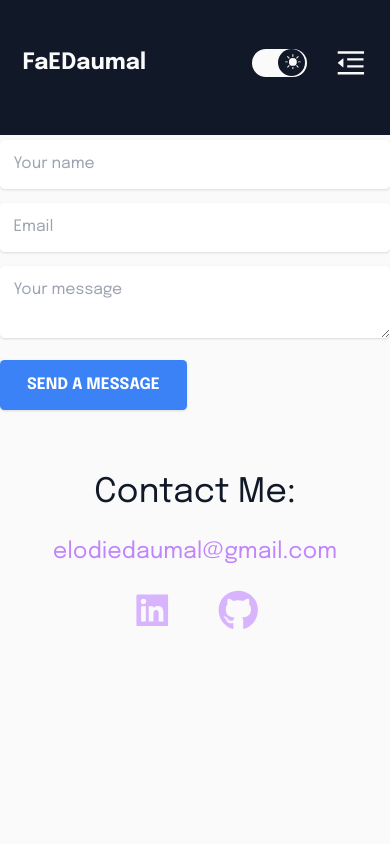
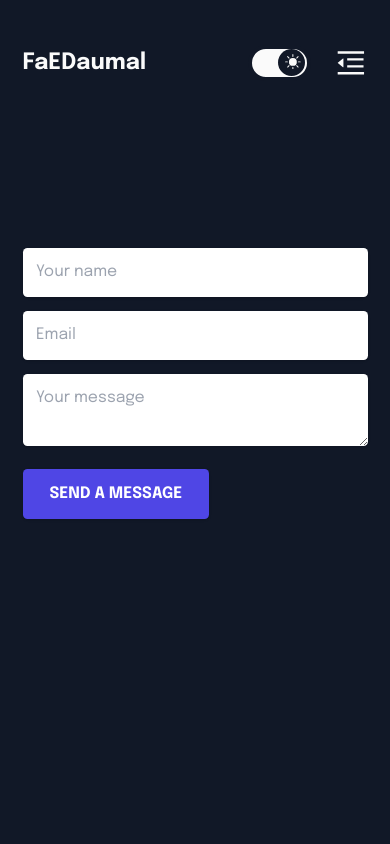
Before and after one commit to elodiedaumal/portfollio, a React (Create React App) app: page /contact in a window 390 px wide. Shown: the top 844 px of the page. Built offline with nearby package versions, Linux system fonts and the light colour scheme; the HTML template or start-up script is replaced by a standard one.

Commit message:
done with form

```diff
--- a/src/App.js
+++ b/src/App.js
@@ -12,7 +12,7 @@ function App() {
       <Routes>
         <Route path='/' element={<Home />} />
         <Route path='contact' element={<Contact />} />
-        <Route path='thanks' element={<Thank />} />
+
         <Route path='*' element={<p>There's nothing here: 404!</p>} />
       </Routes>
       <Footer />
--- a/src/Components/Footer.js
+++ b/src/Components/Footer.js
@@ -5,10 +5,12 @@ import { AiFillLinkedin } from 'react-icons/ai';
 
 const Footer = () => {
   return (
-    <section className=' bg-slate-900 text-white text-center py-10 text-3xl dark:bg-zinc-50 dark:text-gray-900'>
+    <section className=' bg-slate-900 text-white text-center py-10 text-2xl md:text-3xl dark:bg-zinc-50 dark:text-gray-900'>
       <div className='max-w-screen-xl gap-5 mx-auto flex flex-col items-center'>
         <p>Contact Me:</p>
-        <p className='text-xl text-purple-400'>elodiedaumal@gmail.com</p>
+        <p className='md:text-xl text-lg text-purple-400'>
+          elodiedaumal@gmail.com
+        </p>
         <div className='flex gap-10 text-4xl text-purple-300'>
           <Link
             to='https://www.linkedin.com/in/elodie-daumal-90a38b95/'
--- a/src/Contact.js
+++ b/src/Contact.js
@@ -1,6 +1,7 @@
 import React, { useState } from 'react';
 
-const FORM_ENDPOINT = ''; // TODO - fill on the later step
+const FORM_ENDPOINT =
+  'https://public.herotofu.com/v1/2ed16680-c401-11ed-aae2-49fd856067b7'; // TODO - fill on the later step
 
 const ContactForm = () => {
   const [submitted, setSubmitted] = useState(false);
@@ -20,19 +21,20 @@ const ContactForm = () => {
   }
 
   return (
-    <section className='pt-1 md:flex md:px-10 flex-row-reverse max-w-screen-xl gap-20 mx-auto '>
+    <section className='h-screen  p-5 leading-relaxed md:px-10 md:mb-20 dark:bg-gray-900 dark:text-zinc-50'>
       <form
         action={FORM_ENDPOINT}
         onSubmit={handleSubmit}
         method='POST'
         target='_blank'
+        className='max-w-sm  pt-20 mx-auto '
       >
         <div className='mb-3 pt-0'>
           <input
             type='text'
             placeholder='Your name'
             name='name'
-            className='px-3 py-3 placeholder-gray-400 text-gray-600 relative bg-white bg-white rounded text-sm border-0 shadow outline-none focus:outline-none focus:ring w-full'
+            className='px-3 py-3 placeholder-gray-400 text-gray-600 relative bg-white  rounded text-sm border-0 shadow outline-none focus:outline-none focus:ring w-full'
             required
           />
         </div>
@@ -41,7 +43,7 @@ const ContactForm = () => {
             type='email'
             placeholder='Email'
             name='email'
-            className='px-3 py-3 placeholder-gray-400 text-gray-600 relative bg-white bg-white rounded text-sm border-0 shadow outline-none focus:outline-none focus:ring w-full'
+            className='px-3 py-3 placeholder-gray-400 text-gray-600 relative bg-white  rounded text-sm border-0 shadow outline-none focus:outline-none focus:ring w-full'
             required
           />
         </div>
@@ -49,13 +51,13 @@ const ContactForm = () => {
           <textarea
             placeholder='Your message'
             name='message'
-            className='px-3 py-3 placeholder-gray-400 text-gray-600 relative bg-white bg-white rounded text-sm border-0 shadow outline-none focus:outline-none focus:ring w-full'
+            className='px-3 py-3 placeholder-gray-400 text-gray-600 relative bg-white  rounded text-sm border-0 shadow outline-none focus:outline-none focus:ring w-full'
             required
           />
         </div>
         <div className='mb-3 pt-0'>
           <button
-            className='bg-blue-500 text-white active:bg-blue-600 font-bold uppercase text-sm px-6 py-3 rounded shadow hover:shadow-lg outline-none focus:outline-none mr-1 mb-1 ease-linear transition-all duration-150'
+            className='bg-indigo-600 text-white active:bg-blue-600 font-bold uppercase text-sm px-6 py-3 rounded shadow hover:shadow-lg outline-none focus:outline-none mr-1 mb-1 ease-linear transition-all duration-150'
             type='submit'
           >
             Send a message
```
Also changed, not shown: 27 other files (tests, documents, lock files or other folders).
